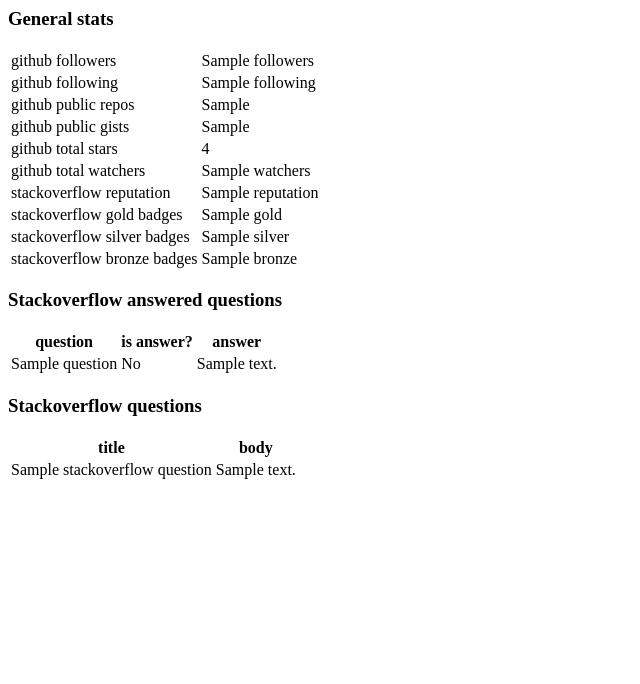
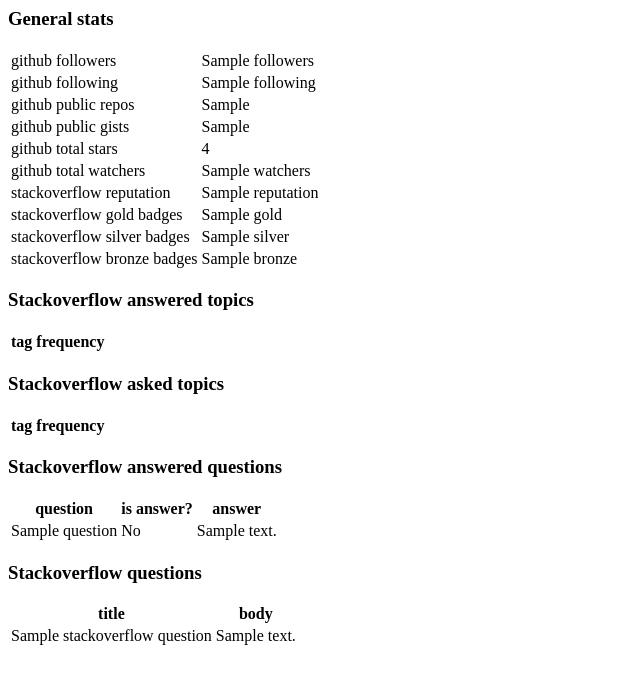
Before and after one commit to TikalLab/perfil, a Node project: template views/index/user.ejs in a window 1280 px wide. Shown: the top 684 px of the page, without its empty margins (0-640 px from the left). Run offline with Node 20 templates, Linux system fonts and the light colour scheme; the template is opened without the code that fills it: most values are stand-ins (such as "Sample title", 1, 10 or a date in 2020); lists and menus that the app fills with data are empty.

Commit message:
so tag clouds

```diff
--- a/views/index/user.ejs
+++ b/views/index/user.ejs
@@ -31,6 +31,62 @@
     <td>stackoverflow bronze badges</td><td><%=stackoverflow.items[0].badge_counts.bronze%></td>
   </tr>
 </table>
+
+<h3>Stackoverflow answered topics</h3>
+<%
+  var tags = [];
+  _.each(stackoverflow_answers,function(stackoverflowAnswer){
+    tags = tags.concat(stackoverflowAnswer.question.tags)
+  })
+
+  tagCloud = _.countBy(tags,function(tag){
+    return tag;
+  })
+%>
+
+<table>
+  <thead>
+    <th>tag</th>
+    <th>frequency</th>
+  </thead>
+
+  <% _.each(tagCloud,function(count,tag){ %>
+    <tr>
+      <td><%=tag%></td>
+      <td><%=count%></td>
+
+    </tr>
+  <% }) %>
+</table>
+
+<h3>Stackoverflow asked topics</h3>
+<%
+  var tags = [];
+  _.each(stackoverflow_questions,function(stackoverflowQuestion){
+    tags = tags.concat(stackoverflowQuestion.tags)
+  })
+
+  tagCloud = _.countBy(tags,function(tag){
+    return tag;
+  })
+%>
+
+<table>
+  <thead>
+    <th>tag</th>
+    <th>frequency</th>
+  </thead>
+
+  <% _.each(tagCloud,function(count,tag){ %>
+    <tr>
+      <td><%=tag%></td>
+      <td><%=count%></td>
+
+    </tr>
+  <% }) %>
+</table>
+
+
 
 <h3>Stackoverflow answered questions</h3>
 
```
